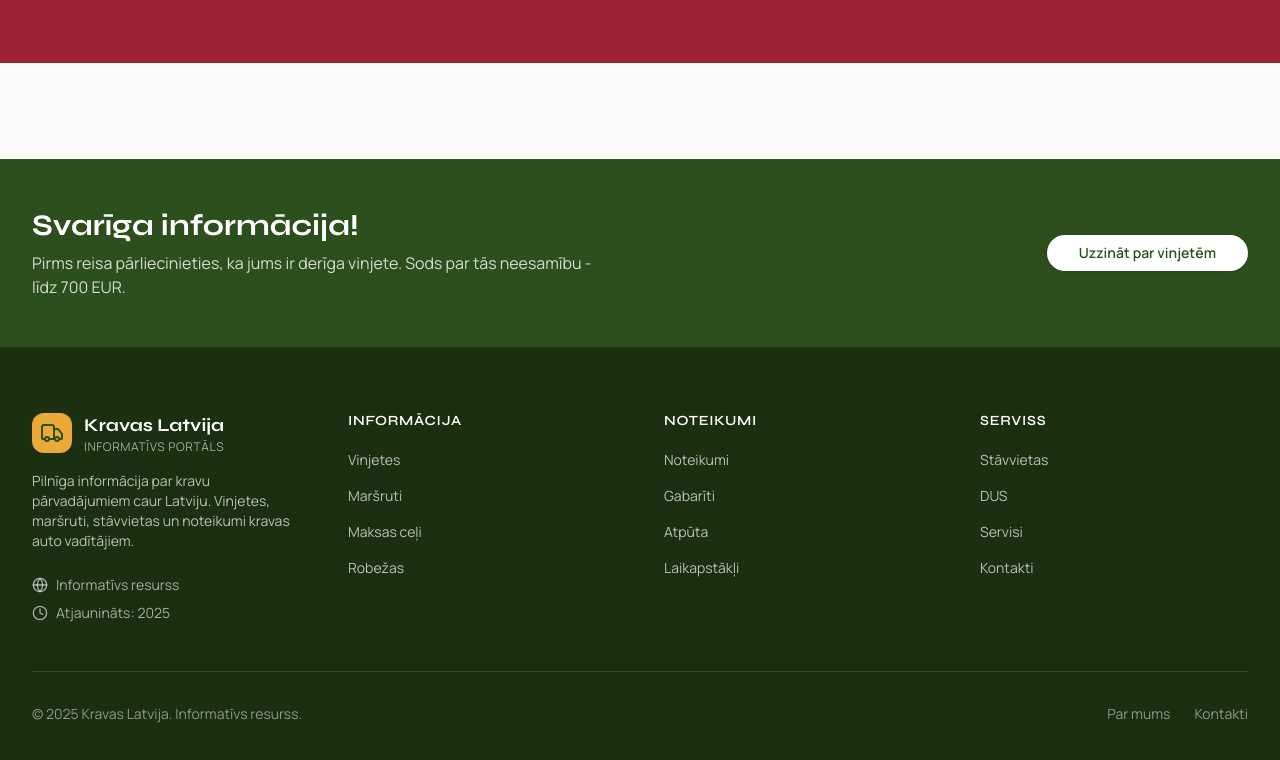
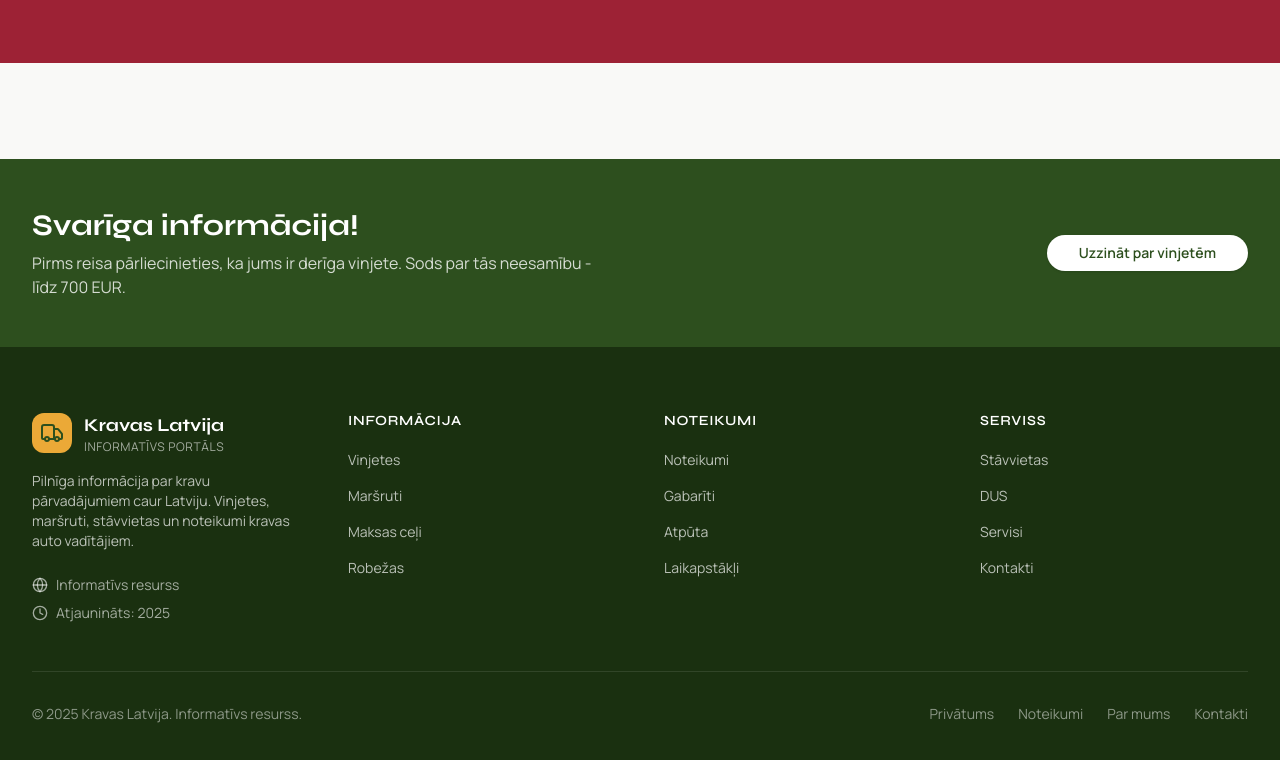
Before and after one commit to igrulkinbusiness-spec/warte, a React (Create React App) app in the folder frontend/: page / in a window 1280 px wide. Shown: the part 1901-2661 px from the top of the page. Built offline with nearby package versions, Linux system fonts and the light colour scheme.

Commit message:
auto-commit for fed41068-df2e-47a5-b5c3-e93a685e9ca9

```diff
--- a/frontend/src/components/Layout.js
+++ b/frontend/src/components/Layout.js
@@ -322,6 +322,12 @@ export const Layout = ({ children }) => {
               © 2025 {getSiteName()}. {language === 'ru' ? 'Информационный ресурс.' : language === 'lv' ? 'Informatīvs resurss.' : 'Information resource.'}
             </p>
             <div className="flex items-center gap-6 text-sm">
+              <Link to="/privacy" className="text-white/50 hover:text-white transition-colors">
+                {language === 'ru' ? 'Конфиденциальность' : language === 'lv' ? 'Privātums' : 'Privacy'}
+              </Link>
+              <Link to="/terms" className="text-white/50 hover:text-white transition-colors">
+                {language === 'ru' ? 'Условия' : language === 'lv' ? 'Noteikumi' : 'Terms'}
+              </Link>
               <Link to="/about" className="text-white/50 hover:text-white transition-colors">{t.nav.about}</Link>
               <Link to="/contacts" className="text-white/50 hover:text-white transition-colors">{t.nav.contacts}</Link>
             </div>
```
